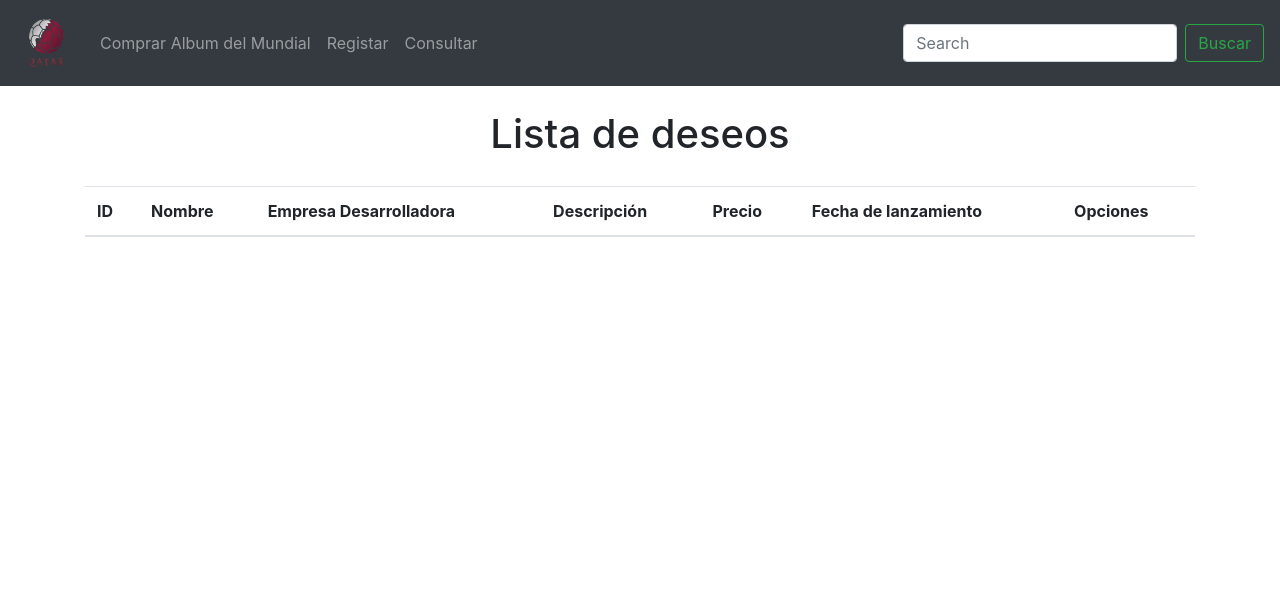
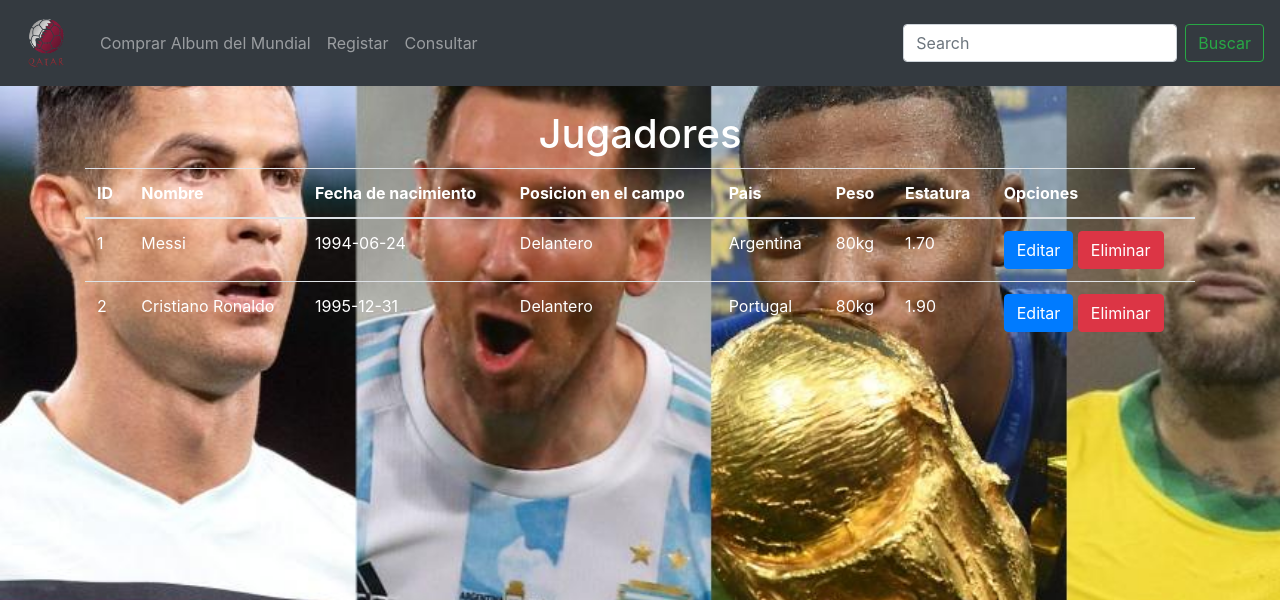
Before and after one commit to JuanRobledo11/Proyecto_parcial2, a PHP site: page /consultarDatos.php in a window 1280 px wide. Shown: the top 600 px of the page. Run offline with PHP 8.4, Linux system fonts and the light colour scheme; data comes from the database, SQL or seed files in the repository; data that the repository does not hold is empty.

Commit message:
Update consultarDatos.php

```diff
--- a/proyectop2/proyectoParcial2/consultarDatos.php
+++ b/proyectop2/proyectoParcial2/consultarDatos.php
@@ -4,16 +4,35 @@
     <meta charset="UTF-8">
     <meta http-equiv="X-UA-Compatible" content="IE=edge">
     <meta name="viewport" content="width=device-width, initial-scale=1.0">
-    <title>Videojuegos</title>
+    <title>Lista de jugadores</title>
     <link rel="stylesheet" href="css/bootstrap.css">
     <script src="js/jquery-3.6.1.js"></script>
+    <style>
+        h1{
+            text-align: center;
+            margin-bottom: 10px;
+            color: white;
+        }
+
+        body{
+            background-image: url("img/consultarimg.jpg");
+            background-repeat: no-repeat;
+            background-attachment: fixed;
+            background-size: cover;
+        }
+
+        thead, tr, th, td{
+            color: white;
+        }
+    </style>
 </head>
 <body>
 
     <?php
       include 'conexion.php';
-      $sql = "select * from juegos";
+      $sql = "select * from jugador";
       $datos = $conexion->query($sql);
+
     ?>
 
     <?php include 'menu.php'; ?>
@@ -21,18 +40,17 @@
     <div class="container">
         <div class="row">
             <div class="col-12">
-
-            <h1 class="title" style="text-align:center; padding-bottom: 20px">Lista de deseos</h1>
-
+                <h1>Jugadores</h1>
                 <table class="table table-hover">
                     <thead>
                         <tr>
                             <th>ID</th>
                             <th>Nombre</th>
-                            <th>Empresa Desarrolladora</th>
-                            <th>Descripción</th>
-                            <th>Precio</th>
-                            <th>Fecha de lanzamiento</th>
+                            <th>Fecha de nacimiento</th>
+                            <th>Posicion en el campo</th>
+                            <th>Pais</th>
+                            <th>Peso</th>
+                            <th>Estatura</th>
                             <th>Opciones</th>
                         </tr>
                     </thead>
@@ -43,10 +61,11 @@
                         <tr>
                             <td><?php echo $row["id"]; ?></td>
                             <td><?php echo $row["nombre"]; ?></td>
-                            <td><?php echo $row["empresa_desarrolladora"]; ?></td>
-                            <td><?php echo $row["descripcion"]; ?></td>
-                            <td><?php echo $row["precio"]; ?></td>
-                            <td><?php echo $row["fecha_salida"]; ?></td>
+                            <td><?php echo $row["fecha_nacimiento"]; ?></td>
+                            <td><?php echo $row["posicion"]; ?></td>
+                            <td><?php echo $row["pais"]; ?></td>
+                            <td><?php echo $row["peso"]; ?></td>
+                            <td><?php echo $row["estatura"]; ?></td>
                             <td>
                                 <a href="actualizarRegistro.php?id=<?php echo $row["id"]; ?>" class="btn btn-primary">Editar</a>
                                 <a href="eliminarRegistro.php?id=<?php echo $row["id"]; ?>" class="btn btn-danger">Eliminar</a>
@@ -62,7 +81,6 @@
             </div>
         </div>
     </div>
-
     <script src="js/bootstrap.js"></script>
 </body>
 </html>
```
